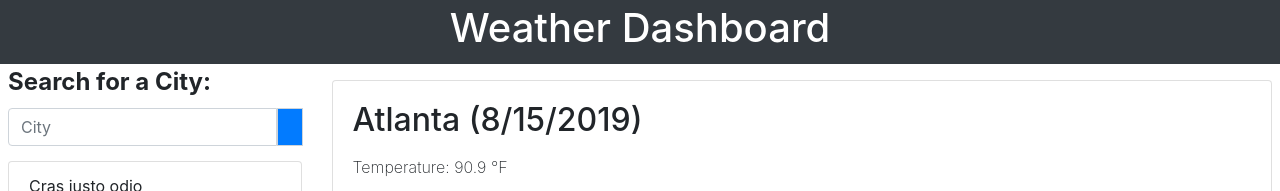
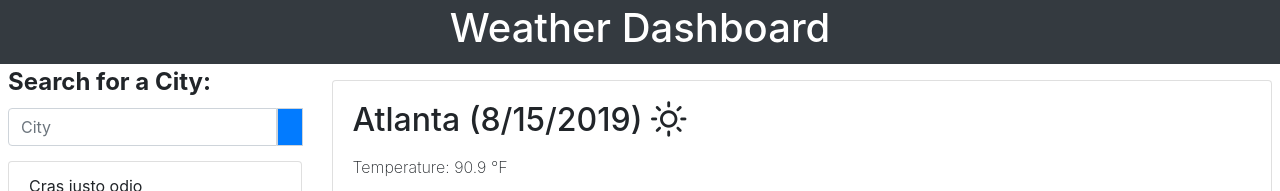
Before and after one commit to Siphon880gh/weather-dashboard, a website: page index.html in a window 1280 px wide. Shown: the top 191 px of the page. Drawn offline with nearby package versions, Linux system fonts and the light colour scheme; a web font is replaced by a local one.

Commit message:
UI: Icon at current temp

```diff
--- a/index.html
+++ b/index.html
@@ -66,7 +66,7 @@
                 <!-- TO REVIEW: Bootstrap Card is like a panel -->
                 <summary class="card mt-3 mb-3 current-temp">
                   <div class="card-body">
-                    <h2 class="mb-3 city-date">Atlanta (8/15/2019)</h2>
+                    <h2 class="mb-3"><span class="city">Atlanta</span> (<span class="date">8/15/2019</span>) <i class="wi wi-day-sunny"></i></h2>
                     <div class="stats">
                       <p>Temperature: <span class="temp">90.9 °F</span></p>
                       <p>Humidity: <span class="humidity"></span>41%</span></p>
```
